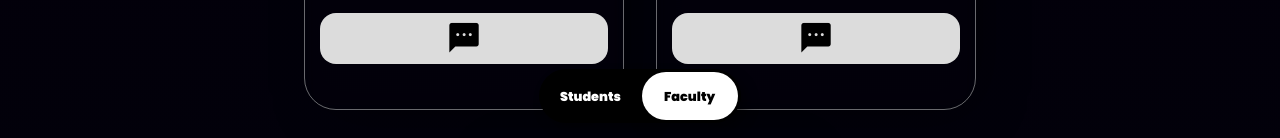
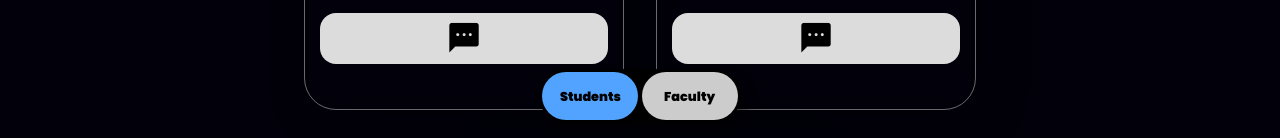
Before and after one commit to Rhysjosmin/Avinya, a plain HTML site: page Team.html in a window 1280 px wide. Shown: the part 661-799 px from the top of the page. Drawn offline with nearby package versions, Linux system fonts and the light colour scheme; a script that the page names is missing.

Commit message:
Update team.css

```diff
--- a/team.css
+++ b/team.css
@@ -171,7 +171,7 @@ cursor: pointer;
 
 #SwitchTab div{
     font-size: 1rem;
-    background: rgb(255, 255, 255);
+    background: rgb(204, 204, 204);
     width: 8rem;
     font-weight: 900;
     text-align: center;
@@ -196,8 +196,8 @@ border-radius:  2rem 0rem 0rem 2rem;
     display: flex;
 }
 .tabselected{
-color: #ffffff !important;
-    background: rgb(0, 0, 0)!important;
+color: #000000 !important;
+    background: rgb(82, 163, 255)!important;
 }
 nav{
     top: 0 !important;
```
